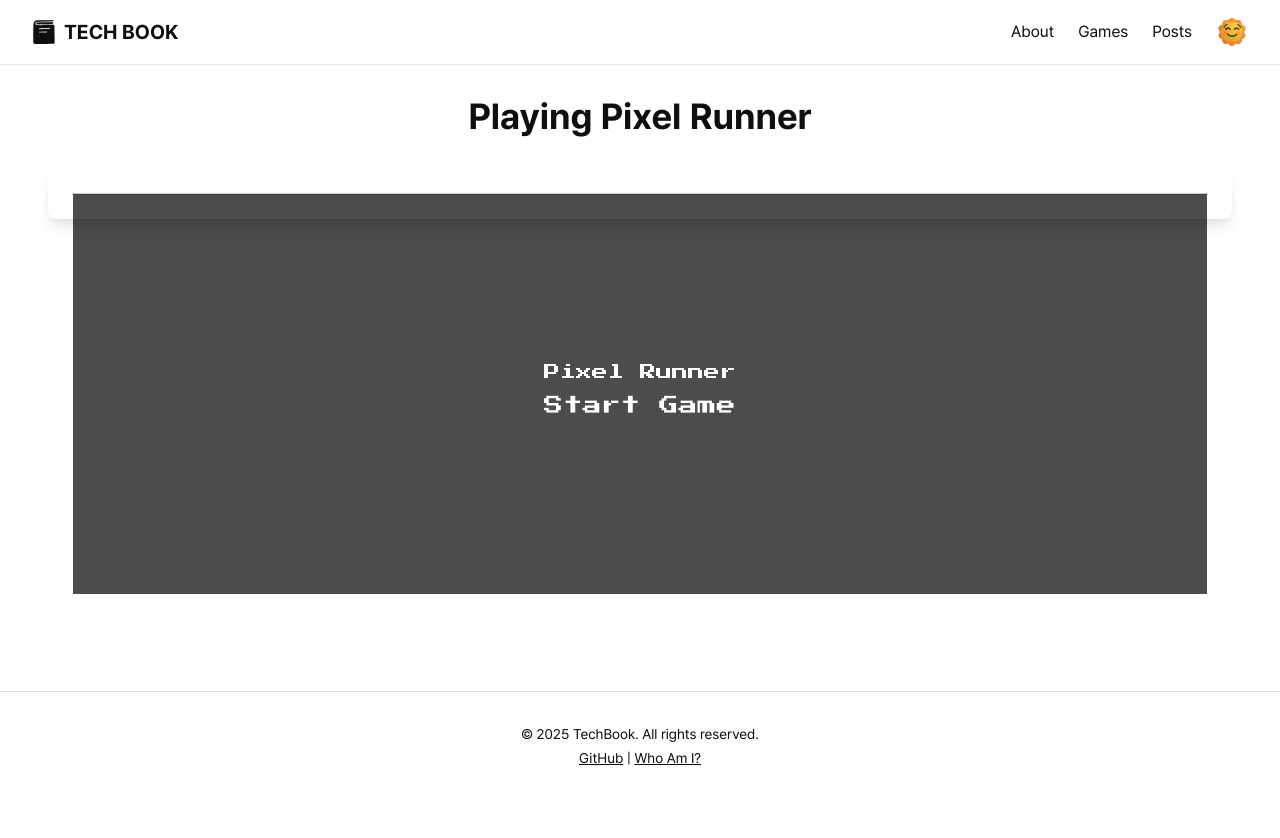
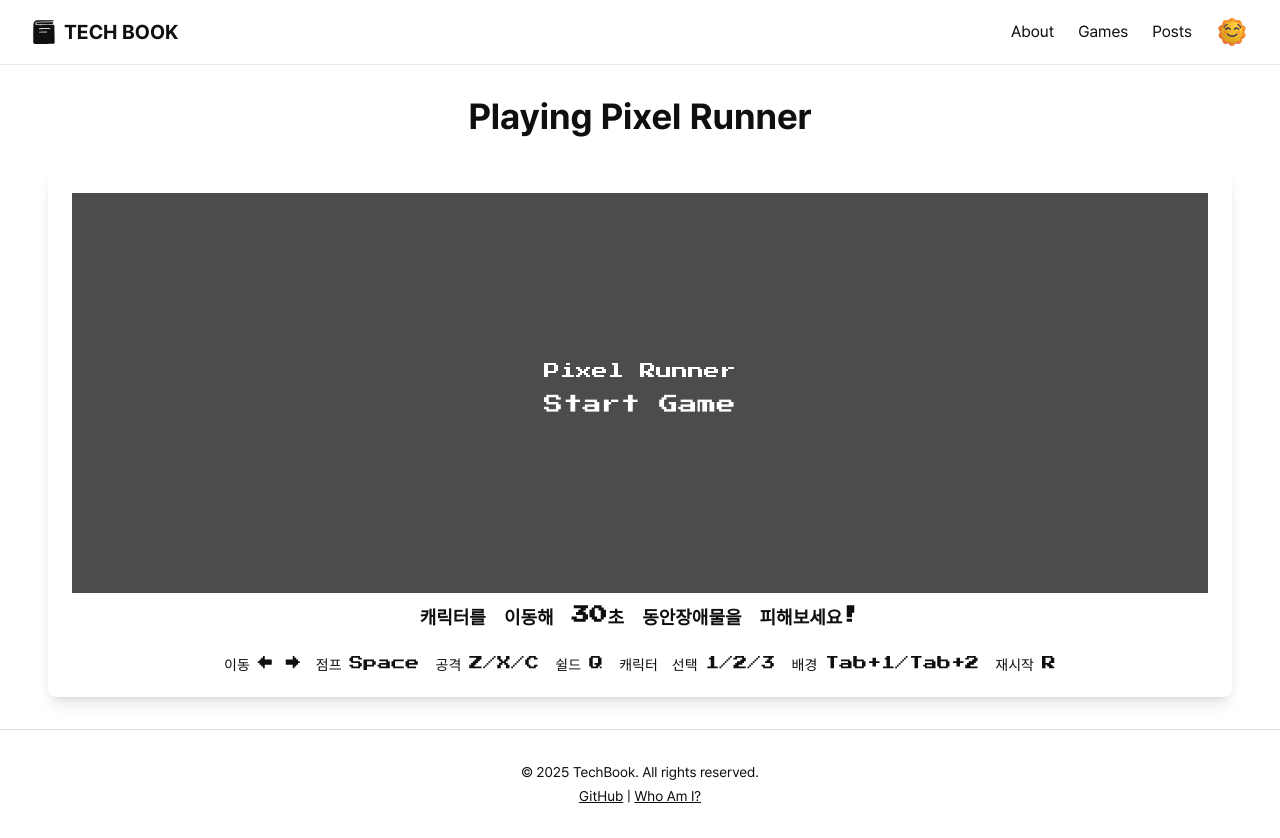
Before and after one commit to seonghoho/tech-book, a Next.js app: page /play/pixel-runner in a window 1280 px wide. Before the commit the page ends 800 px from the top, so only its background shows below. Built offline with nearby package versions, Linux system fonts and the light colour scheme.

Commit message:
fix: pixel-runner 설명 추가

```diff
--- a/src/components/games/GameComponent.tsx
+++ b/src/components/games/GameComponent.tsx
@@ -25,7 +25,7 @@ const GameComponent = ({ gameName }: GameComponentProps) => {
   const handleStartGame = () => {
     setGameState("playing");
     if (gameInstanceRef.current) {
-      console.log(gameInstanceRef.current);
+      // console.log(gameInstanceRef.current);
       gameInstanceRef.current.start();
     }
   };
@@ -56,14 +56,8 @@ const GameComponent = ({ gameName }: GameComponentProps) => {
   };
 
   return (
-    <div
-      style={{
-        position: "relative",
-        width: "100%",
-        height: "100%",
-        border: "1px solid #ccc",
-      }}
-    >
+    <div className="relative w-full h-full">
+      <div className="h-[400px]">
         {gameState === "ready" && <StartMenu onStart={handleStartGame} />}
         {gameState === "gameOver" && (
           <GameOverModal score={score} onRestart={handleRestartGame} />
@@ -75,6 +69,47 @@ const GameComponent = ({ gameName }: GameComponentProps) => {
           onScoreUpdate={handleScoreUpdate}
         />
       </div>
+      <div className="flex flex-col gap-4">
+        <div className="font-press flex flex-col sm:flex-row items-center justify-center font-semibold text-lg py-2">
+          <span>캐릭터를 이동해 30초 동안 </span>
+          <span>장애물을 피해보세요!</span>
+        </div>
+        <div className="font-press flex flex-col lg:flex-row gap-4 justify-center items-center text-sm">
+          <div className="flex flex-col sm:flex-row gap-2 sm:gap-4 items-center justify-center sm:justify-between w-full sm:w-auto">
+            <div className="flex justify-between sm:gap-2 sm:w-auto w-48">
+              <span>이동</span>
+              <span>← →</span>
+            </div>
+            <div className="flex justify-between sm:gap-2 sm:w-auto w-48">
+              <span>점프</span>
+              <span>Space</span>
+            </div>
+            <div className="flex justify-between sm:gap-2 sm:w-auto w-48">
+              <span>공격</span>
+              <span>Z/X/C</span>
+            </div>
+          </div>
+          <div className="flex flex-col sm:flex-row gap-2 sm:gap-4 items-center justify-center sm:justify-between w-full sm:w-auto">
+            <div className="flex justify-between sm:gap-2 sm:w-auto w-48">
+              <span>쉴드</span>
+              <span>Q</span>
+            </div>
+            <div className="flex justify-between sm:gap-2 sm:w-auto w-48">
+              <span>캐릭터 선택</span>
+              <span>1/2/3</span>
+            </div>
+            <div className="flex justify-between sm:gap-2 sm:w-auto w-48">
+              <span>배경</span>
+              <span>Tab+1/Tab+2</span>
+            </div>
+            <div className="flex justify-between sm:gap-2 sm:w-auto w-48">
+              <span>재시작</span>
+              <span>R</span>
+            </div>
+          </div>
+        </div>
+      </div>
+    </div>
   );
 };
 
```
Lines whose indentation alone changed are shown as unchanged.
